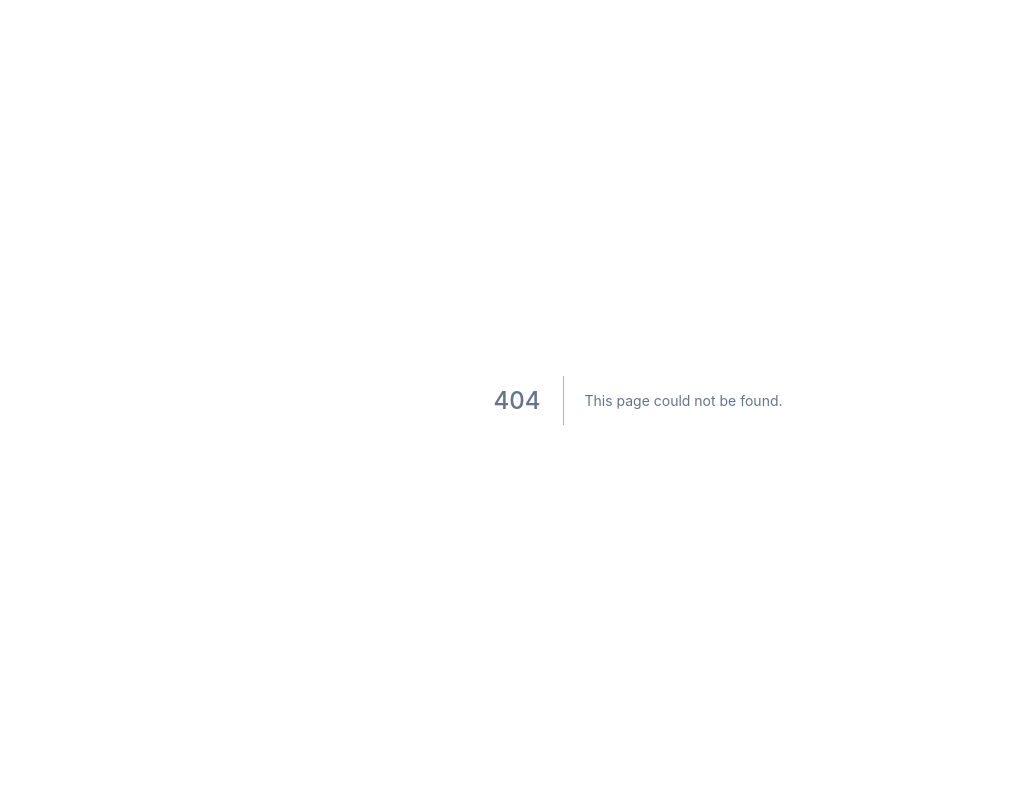
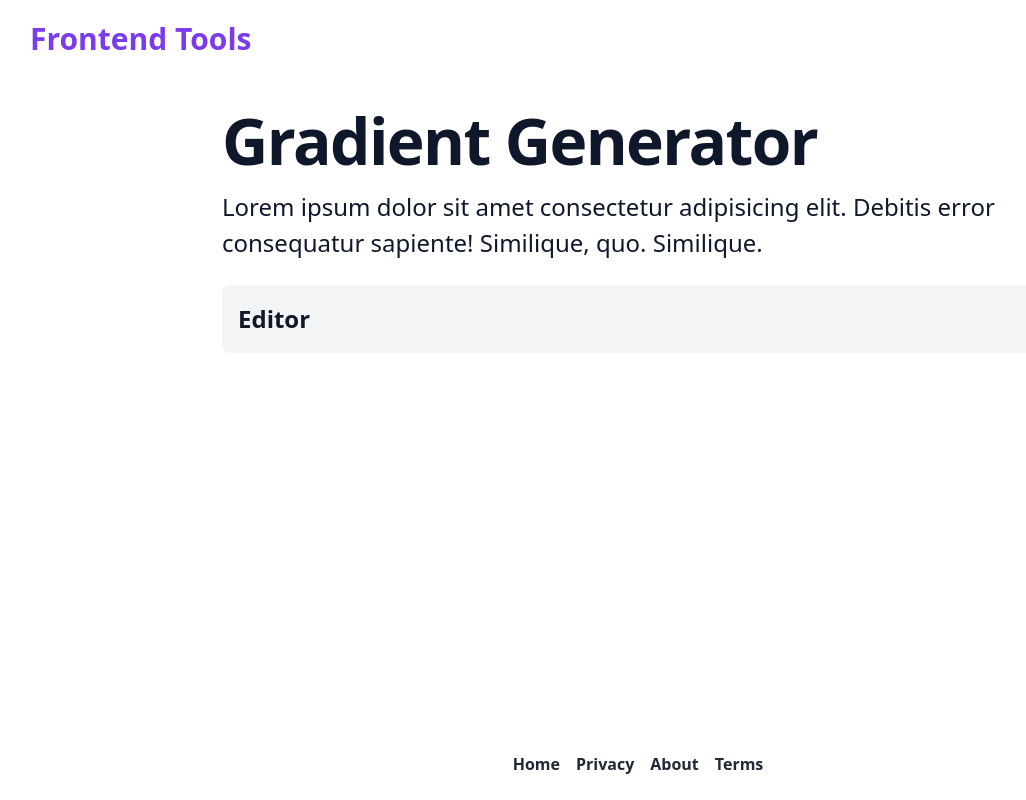
Before and after one commit to faustinozanetto/frontend-tools, a Next.js app: page /tools/generators/gradient in a window 1280 px wide. Before the commit this address had no page. Shown: the whole page, without its empty margins (2-1028 px from the left). Built offline with nearby package versions, Linux system fonts and the light colour scheme.

Commit message:
Started working on gradient generator

```diff
--- /dev/null
+++ b/src/modules/tools/gradient-generator/components/edit/gradient-generator-edit.tsx
@@ -0,0 +1,16 @@
+import React from 'react';
+import useGradientGeneratorContext from '../../hooks/use-gradient-generator-context';
+
+const GradientGeneratorEdit: React.FC = () => {
+  const { gradient } = useGradientGeneratorContext();
+
+  return (
+    <div className="flex flex-col bg-gray-100 p-4 rounded-lg space-y-2 sm:space-y-4">
+      <div className="flex flex-row justify-between items-center">
+        <h3 className="text-2xl font-bold text-gray-900">Editor</h3>
+      </div>
+    </div>
+  );
+};
+
+export default GradientGeneratorEdit;
--- /dev/null
+++ b/src/modules/tools/gradient-generator/components/gradient-generator.tsx
@@ -0,0 +1,14 @@
+import React from 'react';
+import GradientGeneratorProvider from '../context/gradient-generator-context';
+import GradientGeneratorEdit from './edit/gradient-generator-edit';
+
+const GradientGenerator: React.FC = () => {
+  return (
+    <GradientGeneratorProvider>
+      {/* Editor */}
+      <GradientGeneratorEdit />
+    </GradientGeneratorProvider>
+  );
+};
+
+export default GradientGenerator;
--- /dev/null
+++ b/src/modules/tools/gradient-generator/context/gradient-generator-context.tsx
@@ -0,0 +1,27 @@
+import React, { useMemo } from 'react';
+import { createContext, useState } from 'react';
+import { GradientData } from '../types/gradient-generator.types';
+
+export interface IGradientGeneratorContextProps {
+  gradient: GradientData;
+}
+
+const initialState: IGradientGeneratorContextProps = {
+  gradient: {},
+};
+
+export const GradientGeneratorContext = createContext<IGradientGeneratorContextProps>(initialState);
+
+interface IGradientGeneratorProviderProps {
+  children: React.ReactNode;
+}
+
+const GradientGeneratorProvider: React.FC<IGradientGeneratorProviderProps> = ({ children }) => {
+  const [internalGradient, setInternalGradient] = useState<GradientData>(initialState.gradient);
+
+  const value = useMemo(() => ({ gradient: internalGradient }), [internalGradient]);
+
+  return <GradientGeneratorContext.Provider value={value}>{children}</GradientGeneratorContext.Provider>;
+};
+
+export default GradientGeneratorProvider;
--- /dev/null
+++ b/src/modules/tools/gradient-generator/hooks/use-gradient-generator-context.ts
@@ -0,0 +1,8 @@
+import { useContext } from 'react';
+import { GradientGeneratorContext, IGradientGeneratorContextProps } from '../context/gradient-generator-context';
+
+const useGradientGeneratorContext = () => {
+  return useContext<IGradientGeneratorContextProps>(GradientGeneratorContext);
+};
+
+export default useGradientGeneratorContext;
--- /dev/null
+++ b/src/modules/tools/gradient-generator/types/gradient-generator.types.ts
@@ -0,0 +1,8 @@
+export enum GradientType {
+  LINEAR = 'Linear',
+  RADIAL = 'Radial',
+}
+
+export type GradientData = {
+
+}
--- /dev/null
+++ b/src/pages/tools/generators/gradient/index.tsx
@@ -0,0 +1,18 @@
+import React from 'react';
+
+import Layout from '@modules/common/layout/components/layout';
+import GradientGeneratorView from '@views/tools/generators/gradient-generator-view';
+
+const GradientGeneratorPage: React.FC = () => {
+  return (
+    <Layout
+      headProps={{
+        title: 'Gradient Generator | Frontend Tools',
+      }}
+    >
+      <GradientGeneratorView />
+    </Layout>
+  );
+};
+
+export default GradientGeneratorPage;
--- /dev/null
+++ b/src/views/tools/generators/gradient-generator-view.tsx
@@ -0,0 +1,37 @@
+import React, { Suspense } from 'react';
+import dynamic from 'next/dynamic';
+
+const GradientGenerator = dynamic(() => import('@modules/tools/gradient-generator/components/gradient-generator'), {
+  suspense: true,
+});
+
+const GradientGeneratorView: React.FC = () => {
+  const gradientGeneratorFallback = (): React.ReactNode => {
+    return (
+      <div className="flex items-center justify-center">
+        <span className="font-bold text-2xl text-gray-800">Loading...</span>
+      </div>
+    );
+  };
+
+  return (
+    <div className="flex flex-col space-y-4 sm:space-y-6">
+      {/* Heading */}
+      <div className="block space-y-2 sm:space-y-4">
+        <h1 className="text-5xl sm:text-6xl leading-none font-extrabold text-slate-900 tracking-tight dark:text-slate-200">
+          Gradient Generator
+        </h1>
+        <p className="text-xl sm:text-2xl font-normal text-slate-900">
+          Lorem ipsum dolor sit amet consectetur adipisicing elit. Debitis error consequatur sapiente! Similique, quo.
+          Similique.
+        </p>
+      </div>
+      {/* Main Component */}
+      <Suspense fallback={gradientGeneratorFallback()}>
+        <GradientGenerator />
+      </Suspense>
+    </div>
+  );
+};
+
+export default GradientGeneratorView;
```
